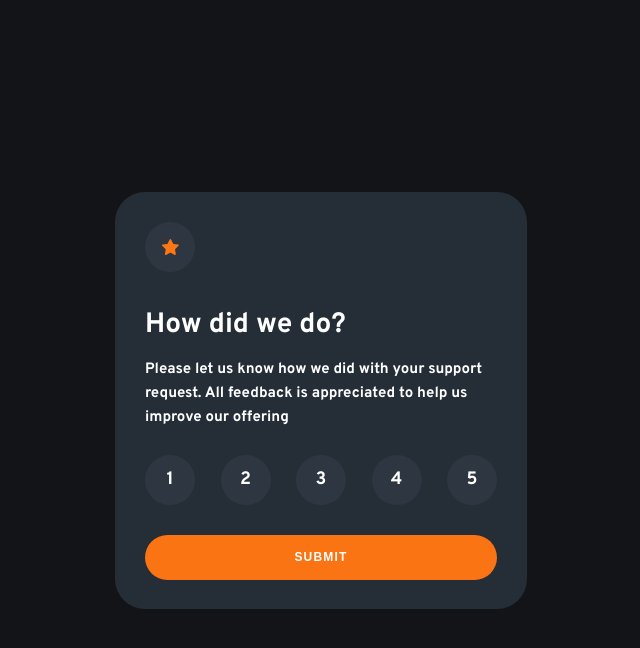
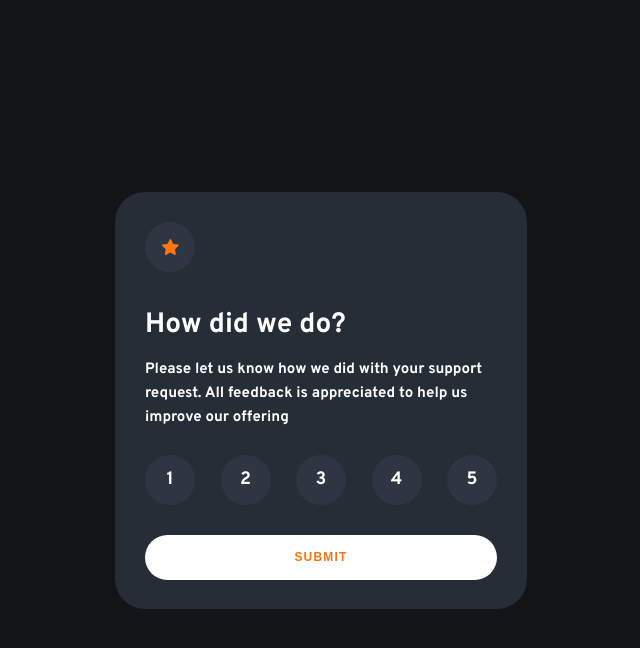
Before and after one commit to hitmorecode/interactive_rating_component_main, a plain HTML site: page index.html in a window 1280 px wide. In both pictures the pointer is over the button "SUBMIT". Shown: the whole page, without its empty margins (319-959 px from the left). Drawn offline with Linux system fonts and the light colour scheme.

Commit message:
added screenshots

```diff
--- a/css/style.css
+++ b/css/style.css
@@ -114,6 +114,13 @@ button {
   background-color: var(--primary-orange);
   color: var(--neutral-white);
   letter-spacing: 0.12rem;
+  transition: background-color 150ms ease-in-out;
+}
+
+button:hover {
+  background-color: var(--neutral-white);
+  color: var(--primary-orange);
+  cursor: pointer;
 }
 
 .card-rated {
```
Also changed, not shown: screenshot/screenshot_01.jpg (added), screenshot/screenshot_02.jpg (added), screenshot/screenshot_03.jpg (added), screenshot/screenshot_04.jpg (added), screenshot/screenshot_05.jpg (added).
